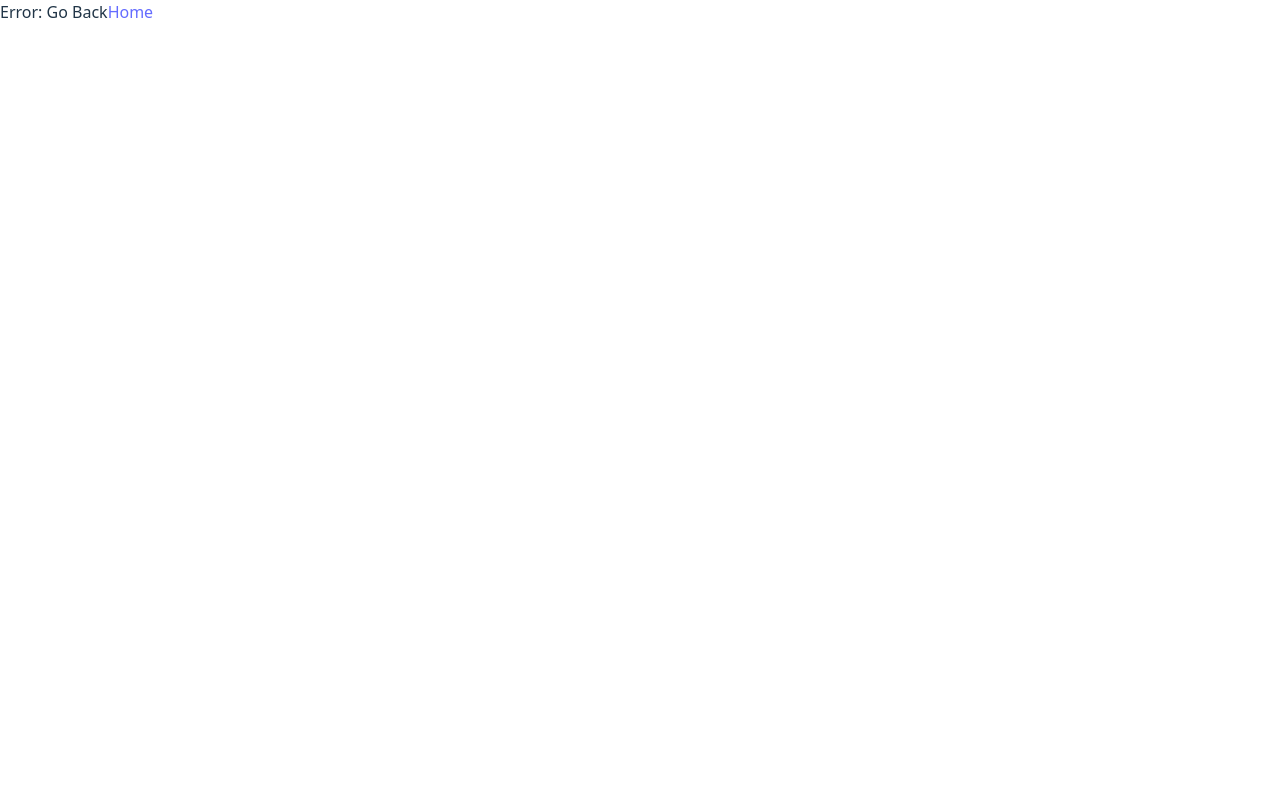
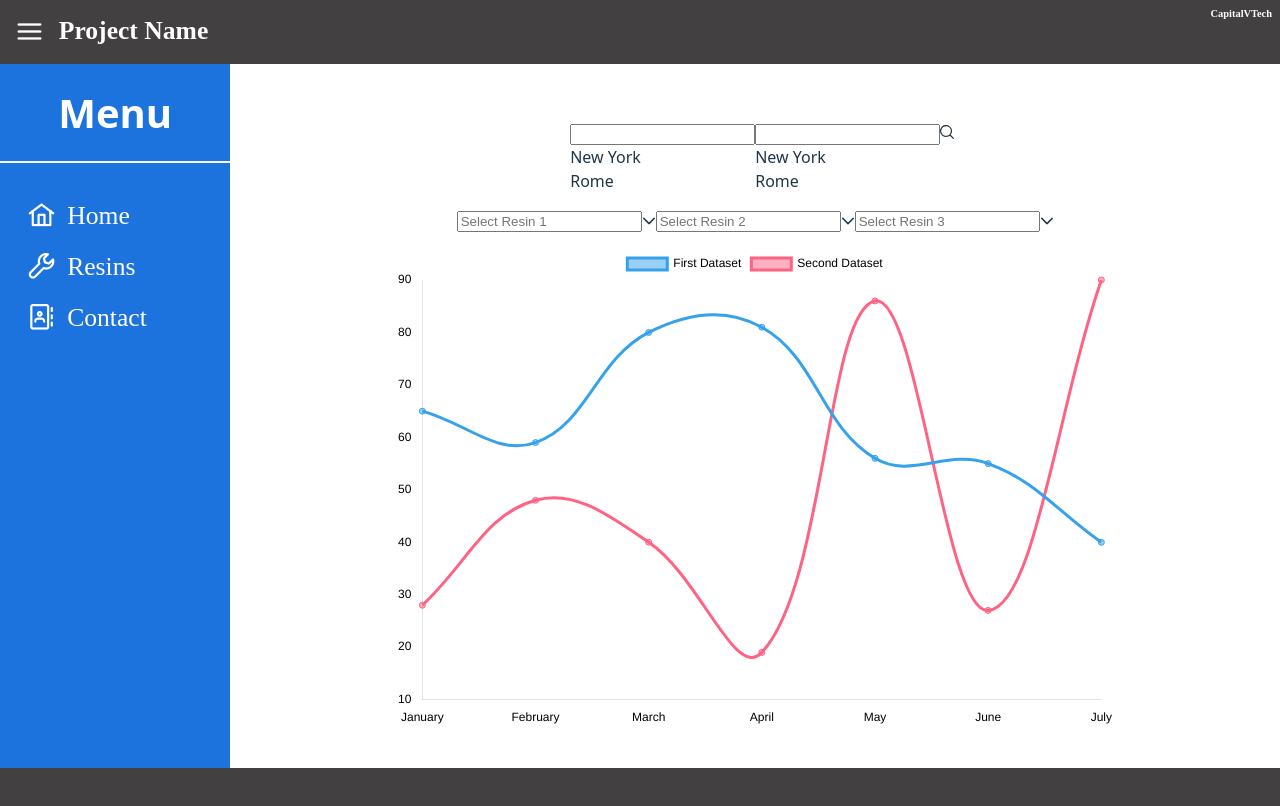
Before and after one commit to CapitalV-Technologies/CapitalV.Tech, a React (Vite) app in the folder ReactProjects/my-app/: page /app/resin in a window 1280 px wide. Before the commit this address had no page. Shown: the top 806 px of the page. Built offline with nearby package versions, Linux system fonts and the light colour scheme.

Commit message:
Implement page sliding with sidebar and added graphs

```diff
--- a/ReactProjects/my-app/package.json
+++ b/ReactProjects/my-app/package.json
@@ -10,6 +10,7 @@
     "preview": "vite preview"
   },
   "dependencies": {
+    "chart.js": "^4.5.1",
     "primeicons": "^7.0.0",
     "primereact": "^10.9.7",
     "react": "^19.1.1",
--- a/ReactProjects/my-app/src/App.tsx
+++ b/ReactProjects/my-app/src/App.tsx
@@ -4,6 +4,7 @@ import '../src/styles/colors.css';
 import ContactPage from './components/pages/ContactPage.tsx';
 import NotFoundPage from './components/pages/NotFoundPage.tsx';
 import LoginPage from './components/pages/login_page/LoginPage.tsx';
+import ResinPage from './components/pages/resin_page/ResinPage.tsx';
 import { createBrowserRouter, RouterProvider } from 'react-router-dom';
 
 function App() {
@@ -13,6 +14,7 @@ function App() {
   element: <LoginPage />,
   errorElement: <NotFoundPage />,
 },
+// ROUTER ISSUE. CLICK ON RESINS PAGE, THEN CLICK ON CONTACTS
 {
   path: '/app',
   element: <Layout />,
@@ -20,6 +22,10 @@ function App() {
     {
       path: 'contact',
       element: <ContactPage />
+    },
+    {
+      path: 'resin',
+      element: <ResinPage />
     },
   ]
 },
--- a/ReactProjects/my-app/src/components/layout/Layout.css
+++ b/ReactProjects/my-app/src/components/layout/Layout.css
@@ -4,11 +4,7 @@
     width: 100%;
     height: 4rem;
 }
-.sidebar-component {
-    display: flex;
-    width: 18%;
-    height: 44rem;
-}
+
 .footer-component {
     display: flex;
     overflow: auto;
@@ -18,13 +14,18 @@
 }
 .body {
     display: flex;
+}
+
+.page-component-open{
+    flex: 1;
+    transition: transform .5s ease;
     width: 100%;
-    margin-right: 0;
-    margin-left: 0;
 }
-.page-component {
+
+.page-component-close{
     flex: 1;
-    display: flex;
+
     width: 100%;
-    margin-left: 0;
+    transition: transform .5s ease;
+    transform: translateX(-18%);
 }
--- a/ReactProjects/my-app/src/components/layout/Layout.tsx
+++ b/ReactProjects/my-app/src/components/layout/Layout.tsx
@@ -19,10 +19,8 @@ export default function Layout() {
         <Navbar toggleSidebar={toggle}/>
         </div>
         <div className="body">
-            <div className="sidebar-component">
         <Sidebar isVisible={visible}/>
-        </div>
-        <div className="page-component">
+        <div className={visible ? "page-component-open" : "page-component-close"}>
             <Outlet />
         </div>
         </div>
--- /dev/null
+++ b/ReactProjects/my-app/src/components/pages/resin_page/ResinPage.css
@@ -0,0 +1,21 @@
+.layout {
+    display: flex;
+    height: 44rem;
+    width: 100%;
+    justify-content: center;
+    align-items: center;
+}
+
+.dropdowns {
+    display: flex;
+}
+
+.listboxes {
+    padding: 1rem;
+    display: flex;
+}
+.line-graph {
+     margin-top: 1rem;
+     width: 45rem;
+     height: 30rem;
+}
--- /dev/null
+++ b/ReactProjects/my-app/src/components/pages/resin_page/ResinPage.tsx
@@ -0,0 +1,107 @@
+import './ResinPage.css';
+import { Dropdown } from 'primereact/dropdown';
+import { Chart } from 'primereact/chart';
+import { ListBox } from 'primereact/listbox';
+import { useState, useEffect } from "react";
+
+
+export default function ResinPage() {
+
+
+    const [selectedResin, setSelectedResin] = useState(null);
+
+    const resins = [
+        { name: 'John', code: 'Doe' },
+        { name: 'Rome', code: 'RM' },
+    ];
+    const [chartData, setChartData] = useState({});
+    const [chartOptions, setChartOptions] = useState({});
+
+    useEffect(() => {
+        const documentStyle = getComputedStyle(document.documentElement);
+        const textColor = documentStyle.getPropertyValue('--text-color');
+        const textColorSecondary = documentStyle.getPropertyValue('--text-color-secondary');
+        const surfaceBorder = documentStyle.getPropertyValue('--surface-border');
+
+        // Create mapper file to import data and match this stuff
+        const data = {
+            labels: ['January', 'February', 'March', 'April', 'May', 'June', 'July'],
+            datasets: [
+                {
+                    label: 'First Dataset',
+                    data: [65, 59, 80, 81, 56, 55, 40],
+                    fill: false,
+                    borderColor: documentStyle.getPropertyValue('--blue-500'),
+                    tension: 0.4
+                },
+                {
+                    label: 'Second Dataset',
+                    data: [28, 48, 40, 19, 86, 27, 90],
+                    fill: false,
+                    borderColor: documentStyle.getPropertyValue('--pink-500'),
+                    tension: 0.4
+                }
+            ]
+        };
+        const options = {
+            maintainAspectRatio: false,
+            aspectRatio: 0.6,
+            plugins: {
+                legend: {
+                    labels: {
+                        color: textColor
+                    }
+                }
+            },
+            scales: {
+                x: {
+                    ticks: {
+                        color: textColorSecondary
+                    },
+                    grid: {
+                        color: surfaceBorder
+                    }
+                },
+                y: {
+                    ticks: {
+                        color: textColorSecondary
+                    },
+                    grid: {
+                        color: surfaceBorder
+                    }
+                }
+            }
+        };
+
+        setChartData(data);
+        setChartOptions(options);
+    }, []);
+
+    const [selectedCity, setSelectedCity] = useState(null);
+    const cities = [
+        { name: 'New York', code: 'NY' },
+        { name: 'Rome', code: 'RM' },
+        { name: 'London', code: 'LDN' },
+        { name: 'Istanbul', code: 'IST' },
+        { name: 'Paris', code: 'PRS' }
+    ];
+    return (
+        <div className="layout">
+            <div className="listboxes">
+            <ListBox filter value={selectedCity} onChange={(e) => setSelectedCity(e.value)} options={cities} optionLabel="name"
+            className="w-full md:w-14rem" listStyle={{ maxHeight: '50px' }} />
+            <ListBox filter value={selectedCity} onChange={(e) => setSelectedCity(e.value)} options={cities} optionLabel="name"
+            className="w-full md:w-14rem" listStyle={{ maxHeight: '50px' }} />
+            </div>
+            <div className="dropdowns">
+            <Dropdown value={selectedResin} onChange={(e) => setSelectedResin(e.value)} options={resins} optionLabel="name"
+                placeholder="Select Resin 1" editable={true}/>
+            <Dropdown value={selectedResin} onChange={(e) => setSelectedResin(e.value)} options={resins} optionLabel="name"
+                placeholder="Select Resin 2" editable={true}/>
+            <Dropdown value={selectedResin} onChange={(e) => setSelectedResin(e.value)} options={resins} optionLabel="name"
+                placeholder="Select Resin 3" editable={true}/>
+            </div>
+            <Chart className="line-graph" type="line" data={chartData} options={chartOptions}/>
+        </div>
+    )
+}
--- a/ReactProjects/my-app/src/components/sidebar/Sidebar.css
+++ b/ReactProjects/my-app/src/components/sidebar/Sidebar.css
@@ -1,9 +1,10 @@
 .sidebar {
     background-color: var(--Primary-Color);
     color: var(--Primary-Text);
-    width: 100%;
-    height: 100%;
-    transform: translateX(0%);
+    left: 0;
+    top: 4rem;
+    bottom: 3.5rem;
+    width: 18%;
     transition: transform .5s ease;
 }
 .sidebar-open {
--- a/ReactProjects/my-app/src/components/sidebar/Sidebar.tsx
+++ b/ReactProjects/my-app/src/components/sidebar/Sidebar.tsx
@@ -18,7 +18,7 @@ export default function SideBar({isVisible}: SidebarProps) {
             label: "Resins",
             id: "2",
             icon: "pi pi-wrench",
-            url: '/yourmom',
+            url: 'app/resin',
         },
         {
             label: "Contact",
```
Also changed, not shown: 1 other file (tests, documents, lock files or other folders).
